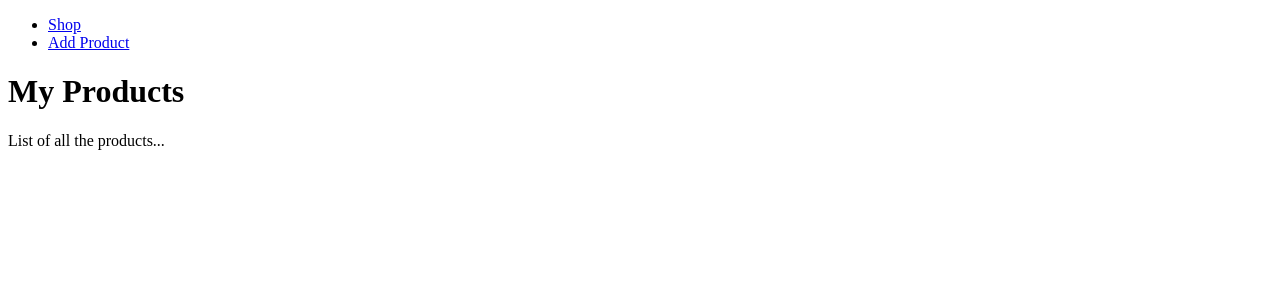
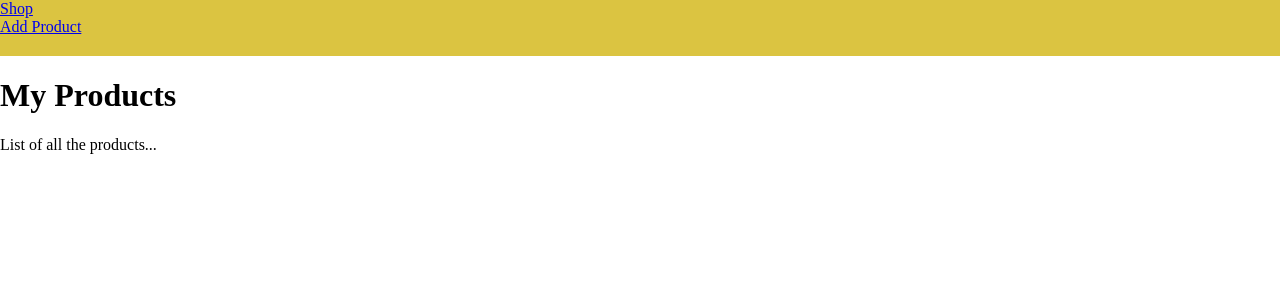
Before and after one commit to shem4soul/Ecommerce-with-MongoDB, a Node server app: page / in a window 1280 px wide. Shown: the top 300 px of the page. Run offline with Node 20, Linux system fonts and the light colour scheme.

Commit message:
Refactor shop HTML to include structured classes and internal styles for better styling and organization

```diff
--- a/views/shop.html
+++ b/views/shop.html
@@ -4,13 +4,29 @@
     <meta charset="UTF-8">
     <meta name="viewport" content="width=device-width, initial-scale=1.0">
     <title>Add Product</title>
+    <style>
+        body{
+            padding: 0;
+            margin: 0;
+        }
+       .main-header__item-list {
+        list-style: none;
+        margin: 0;
+        padding: 0;
+       }
+       .main-header {
+        width: 100%;
+        height: 3.5rem;
+        background-color: #dbc441;
+       }
+    </style>
 </head>
 <body>
-    <header>
-    <nav>
-        <ul>
-            <li><a href="/">Shop</a></li>
-            <li><a href="/add-product">Add Product</a></li>
+    <header class="main-header">
+    <nav class="main-header_nav">
+        <ul class="main-header__item-list">
+            <li class="main-header__item"><a href="/">Shop</a></li>
+            <li class="main-header__item"><a href="/add-product">Add Product</a></li>
         </ul>
     </nav>
     </header>
```
